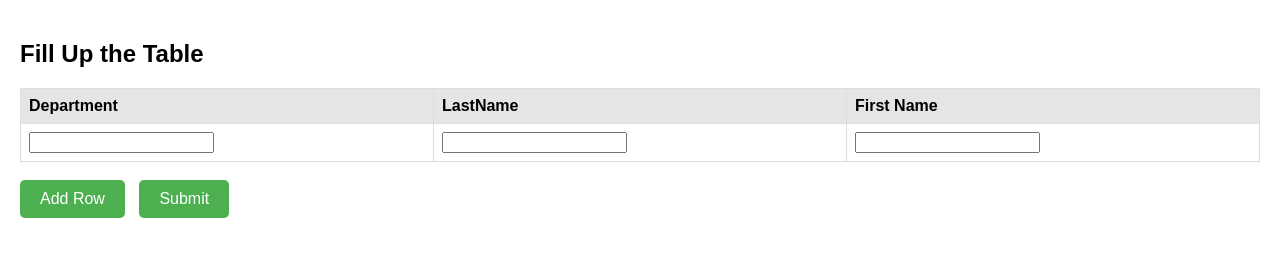
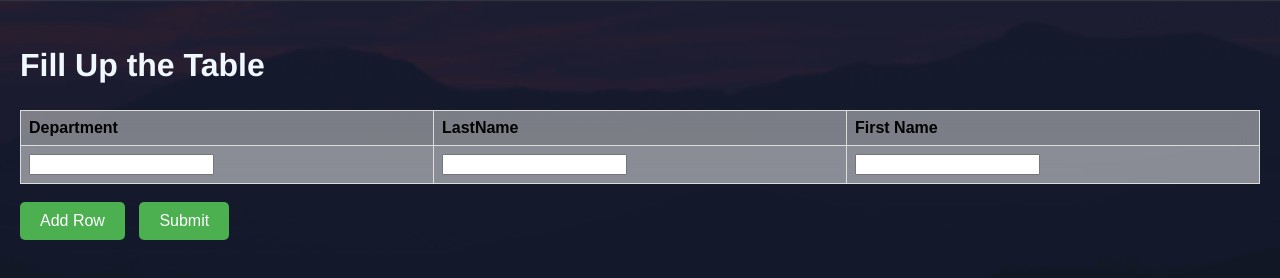
Before and after one commit to Naman-jain-01/NAMAN_PORTFOLIO, a plain HTML site: page public/form.html in a window 1280 px wide. Drawn offline with nearby package versions, Linux system fonts and the light colour scheme.

Commit message:
Update form.html

```diff
--- a/public/form.html
+++ b/public/form.html
@@ -10,7 +10,7 @@
     font-family: 'Arial', sans-serif;
     margin: 0;
     padding: 20px;
-    background: url('background-image-url.jpg') no-repeat center center fixed;
+    background: url('assets/img/about/aboutbg.png') no-repeat center center fixed;
     background-size: cover;
   }
   table {
@@ -44,7 +44,7 @@
 </style>
 </head>
 <body>
-<h2>Fill Up the Table</h2>
+<h2 style="color: aliceblue; font: bold; font-family: 'Franklin Gothic Medium', 'Arial Narrow', Arial, sans-serif ;font-size:xx-large;";>Fill Up the Table</h2>
 <table id="dataTable">
   <tr id="headerRow">
     <!-- Headers will be loaded here -->
```
